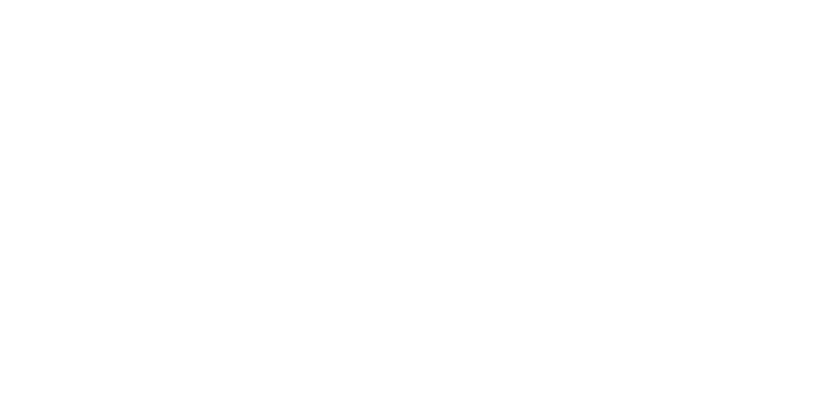
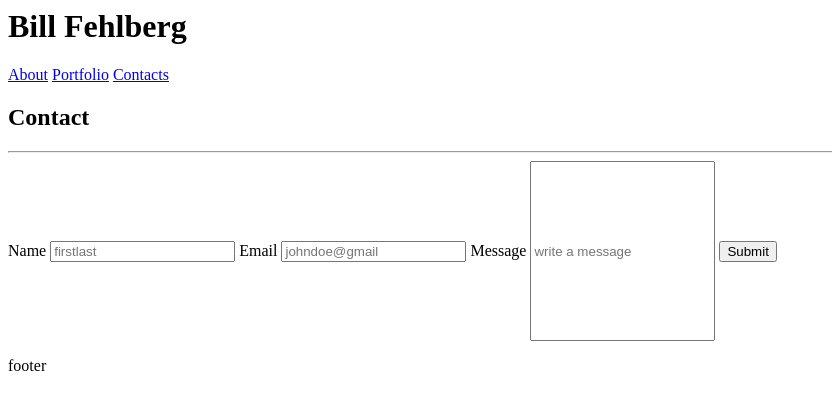
Before and after one commit to billfehlberg/Basic-Portfolio, a plain HTML site: page contact.html in a window 1280 px wide. Shown: the whole page, without its empty margins (0-832 px from the left). Drawn offline with Linux system fonts and the light colour scheme.

Commit message:
initial push

```diff
--- a/assets/css/style.css
+++ b/assets/css/style.css
@@ -0,0 +1,59 @@
+body    {
+    background-color: rgba(255, 166, 0, 0.39);
+}
+
+.nav  {
+    float: right;
+    margin-top: 40px;
+    margin-right: 40px;
+}
+footer  {
+    position:absolute;
+    bottom:0;
+    left: 0;
+    width:100%;
+    height:60px;
+    background: grey;
+    text-align: center;
+}
+
+.self   {
+    float: left;
+}
+
+header  {
+    width: 100%;
+    background-color: white;
+    top: 0;
+    left: 0;
+    position: absolute;
+}
+
+h1  {
+    background-color: teal;
+    color: white;
+    display: inline-block;
+    padding: 10px;
+    margin-left: 15%;
+}
+
+input[type=text], select, textarea {
+    width: 100%;
+    padding: 12px;
+    border: 1px solid #ccc;
+    border-radius: 4px;
+    box-sizing: border-box;
+    margin-top: 6px;
+    margin-bottom: 16px;
+    resize: vertical;
+}
+
+.container  {
+    background-color: whitesmoke;
+    margin-top: 50px;
+    padding: 10px;
+}
+
+h2  {
+    color: teal;
+}
--- a/contact.html
+++ b/contact.html
@@ -0,0 +1,41 @@
+<!DOCTYPE html lang="en">
+<!--[if lt IE 7]>      <html class="no-js lt-ie9 lt-ie8 lt-ie7"> <![endif]-->
+<!--[if IE 7]>         <html class="no-js lt-ie9 lt-ie8"> <![endif]-->
+<!--[if IE 8]>         <html class="no-js lt-ie9"> <![endif]-->
+<!--[if gt IE 8]><!--> <html class="no-js"> <!--<![endif]-->
+    <head>
+        <meta charset="utf-8">
+        <meta http-equiv="X-UA-Compatible" content="IE=edge">
+        <title>Contact</title>
+        <meta name="description" content="">
+        <meta name="viewport" content="width=device-width, initial-scale=1">
+        <link rel="stylesheet" href="">
+    </head>
+    <body>
+        <!--[if lt IE 7]>
+            <p class="browsehappy">You are using an <strong>outdated</strong> browser. Please <a href="#">upgrade your browser</a> to improve your experience.</p>
+        <![endif]-->
+    <header>
+        <H1>Bill Fehlberg</H1>
+            <a href="index.html">About</a>
+            <a href="portfolio.html">Portfolio</a>
+            <a href="contact.html">Contacts</a>
+    </header>
+        <h2>Contact</h2>
+        <hr>
+        <div class="container">
+            <form>
+                <label for="name">Name</label>
+                <input type="text" id="name" name="fullname" placeholder="firstlast">
+                <label for="email">Email</label>
+                <input type="text" id="email" name="email" placeholder="johndoe@gmail">
+                <label for="message">Message</label>
+                <input type="text" id="message" name="message" placeholder="write a message" style="height:180px;"></textarea>
+                <input type="submit" value="Submit">
+            </form>
+        </div>
+        <footer>
+            footer
+        </footer>
+    </body>
+</html>
```
Also changed, not shown: index.html (+16 -11 lines), portfolio.html (+33 -0 lines), assets/images/Link_Generic.jpg (added), assets/images/Linked_Pic.jpg (renamed from assets/images/Linked Pic.jpg).
